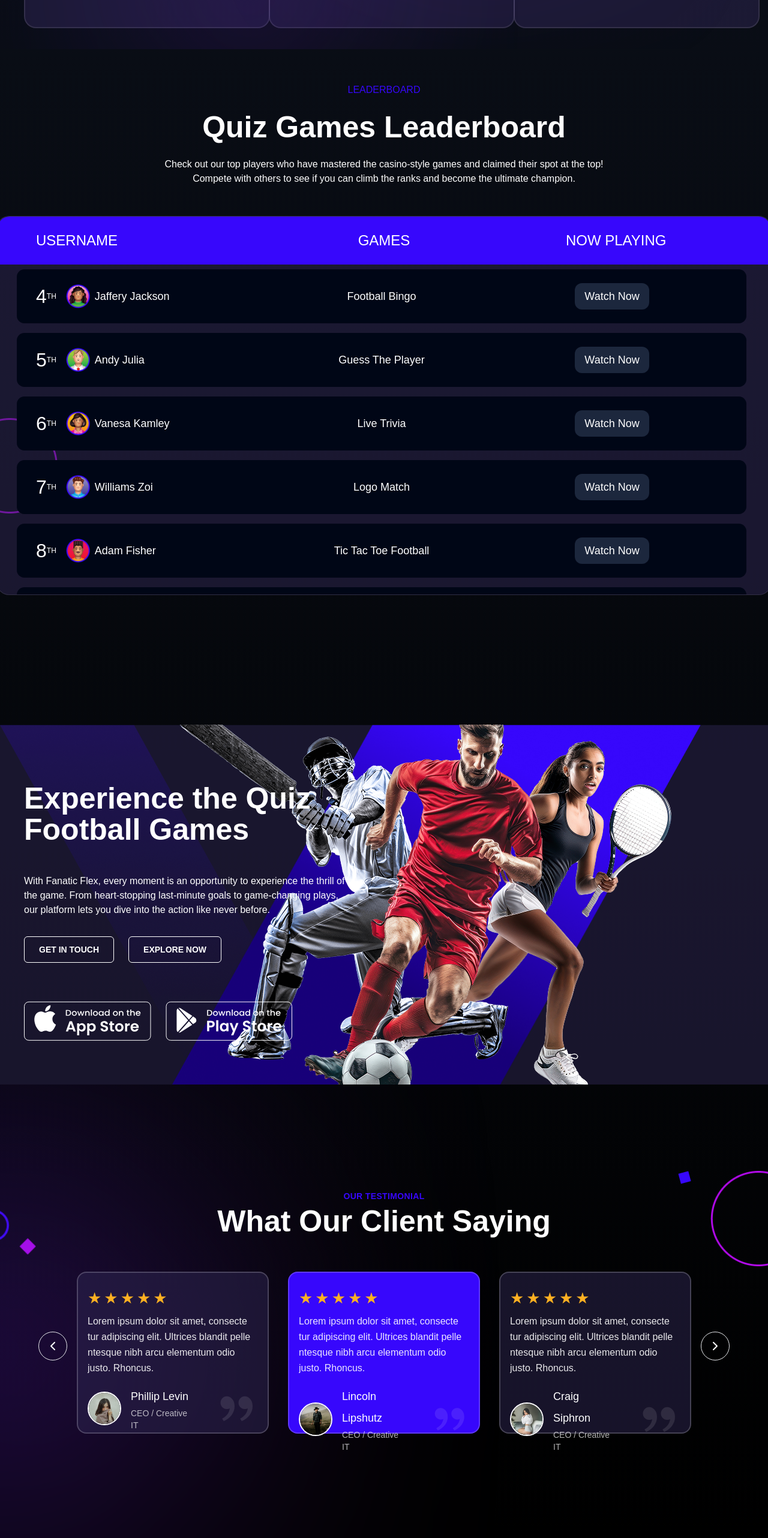
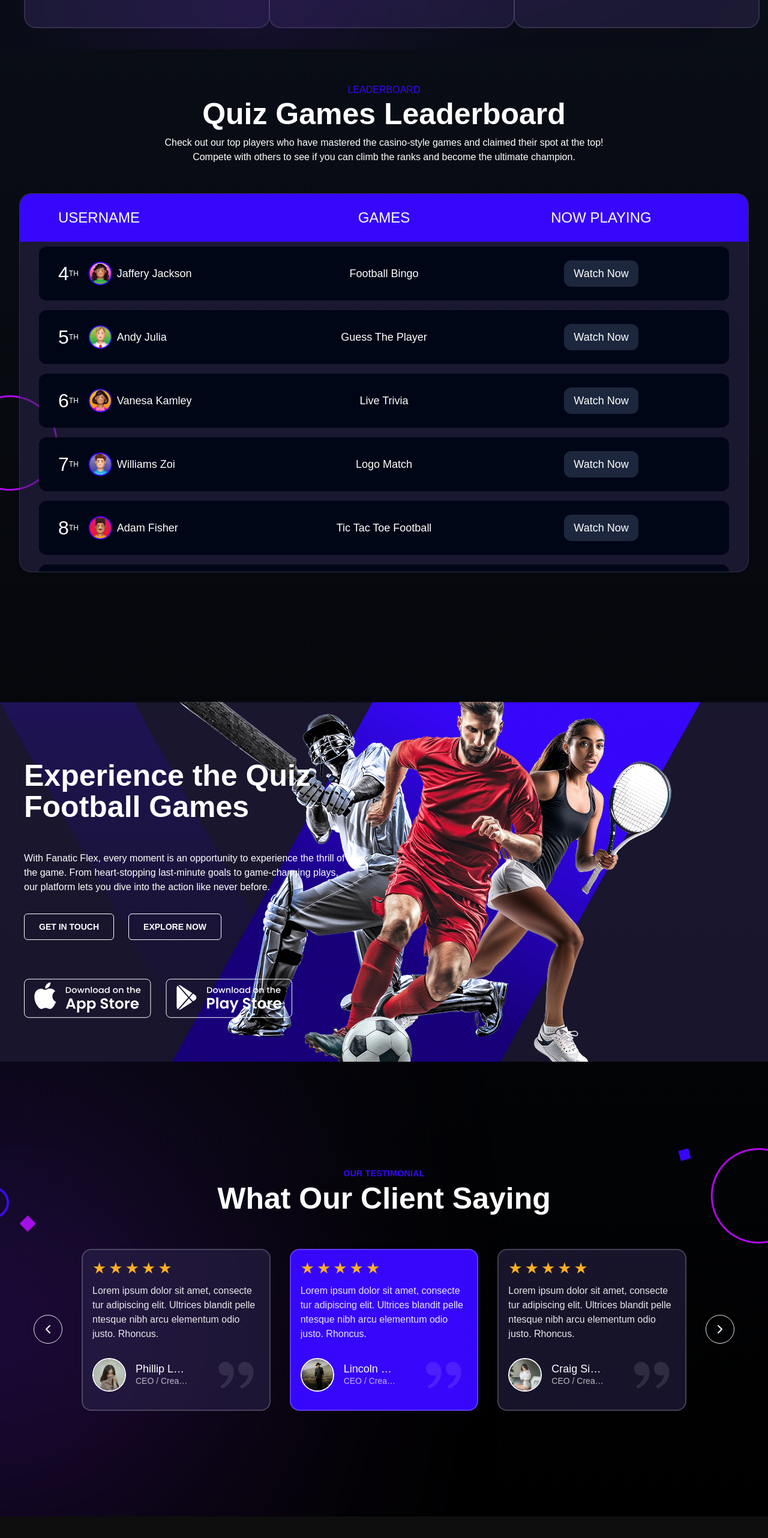
Before and after one commit to Ibraz94/futbol-quiz, a Next.js app: page / in a window 1280 px wide. Shown: the part 2100-4664 px from the top of the page at 60% size. Built offline with nearby package versions, Linux system fonts and the light colour scheme; a web font is replaced by a local one.

Commit message:
apply responsiveness on leaderboard and testimonials components

```diff
--- a/components/LeaderBoard.tsx
+++ b/components/LeaderBoard.tsx
@@ -99,66 +99,99 @@ const Leaderboards = () => {
   };
 
   return (
-    <section className="flex flex-col items-center justify-center py-12 xl:py-2 relative">
-      {/* Static Background Elements */}
-      <div className="absolute inset-0">
+    <section className="flex flex-col items-center justify-center py-8 lg:py-12 xl:py-2 relative px-4 sm:px-6 lg:px-8">
+      {/* Static Background Elements - Hidden on mobile */}
+      <div className="absolute inset-0 hidden lg:block">
         <Image src="/circle-2.png" alt="circle-2" width={160} height={100} className="absolute bottom-36 -left-16" />
         <Image src="/Box-2.png" alt="box-2" width={22} height={10} className="absolute bottom-72 left-32" />
       </div>
 
       {/* Animated Content */}
-      <div ref={ref} className="relative z-10">
+      <div ref={ref} className="relative z-10 w-full max-w-7xl">
         <motion.div
           initial="hidden"
           animate={isInView ? "visible" : "hidden"}
           variants={headingVariants}
+          className="text-center mb-8 lg:mb-12"
         >
-          <h2 className="text-center text-base font-normal text-accent uppercase">leaderboard</h2>
-          <h1 className="text-center text-[50px] font-semibold">Quiz Games Leaderboard</h1>
-          <p className="text-center font-light text-base">Check out our top players who have mastered the casino-style games and claimed their spot at the top!<br /> Compete with others to see if you can climb the ranks and become the ultimate champion.</p>
+          <h2 className="text-sm sm:text-base font-normal text-accent uppercase mb-2">leaderboard</h2>
+          <h1 className="text-2xl sm:text-3xl lg:text-4xl xl:text-[50px] font-semibold mb-4">Quiz Games Leaderboard</h1>
+          <p className="text-sm sm:text-base font-light max-w-4xl mx-auto leading-relaxed">
+            Check out our top players who have mastered the casino-style games and claimed their spot at the top!
+            <br className="hidden sm:block" />
+            Compete with others to see if you can climb the ranks and become the ultimate champion.
+          </p>
         </motion.div>
 
         <motion.div
-          className="w-[1290px] bg-[#2F265380] rounded-[20px] mt-[50px] border border-white/10"
+          className="w-full bg-[#2F265380] rounded-lg lg:rounded-[20px] border border-white/10 overflow-hidden"
           initial="hidden"
           animate={isInView ? "visible" : "hidden"}
           variants={tableVariants}
         >
-          <div className='bg-[#3707FC] rounded-t-[20px] z-10'>
-            <div className='text-2xl font-medium uppercase flex items-center justify-between px-16 py-6'>
+          {/* Header - Desktop */}
+          <div className='bg-[#3707FC] rounded-t-lg lg:rounded-t-[20px] z-10 hidden md:block'>
+            <div className='text-lg lg:text-xl xl:text-2xl font-medium uppercase flex items-center justify-between px-4 lg:px-8 xl:px-16 py-4 lg:py-6'>
               <div className="flex-1 text-left">username</div>
               <div className="flex-1 text-center">Games</div>
               <div className="flex-1 text-center">Now Playing</div>
             </div>
           </div>
-          <div className="max-h-[550px] overflow-y-auto scrollbar-thin scrollbar-thumb-purple scrollbar-track-dark pr-2">
+
+          {/* Scrollable Content */}
+          <div className="max-h-[400px] sm:max-h-[500px] lg:max-h-[550px] overflow-y-auto scrollbar-thin scrollbar-thumb-purple scrollbar-track-dark">
             {leaderboard.map((item, index) => (
               <motion.div
                 key={index}
-                className='px-8 py-2'
+                className='px-2 sm:px-4 lg:px-8 py-1 lg:py-2'
                 custom={index}
                 variants={itemVariants}
               >
-                <div className='bg-[#000616] h-[90px] rounded-[12.48px]'>
-                  <div className='flex items-center justify-between px-8 py-3 h-full'>
-                    <div className='flex items-center justify-start gap-4 flex-1'>
-                      <div className='flex items-center justify-center text-[32px] font-medium'>
+                {/* Desktop Layout */}
+                <div className='bg-[#000616] rounded-lg lg:rounded-[12.48px] hidden md:block'>
+                  <div className='flex items-center justify-between px-4 lg:px-8 py-3 lg:py-4 h-full min-h-[70px] lg:min-h-[90px]'>
+                    <div className='flex items-center justify-start gap-2 lg:gap-4 flex-1'>
+                      <div className='flex items-center justify-center text-lg lg:text-2xl xl:text-[32px] font-medium'>
                         {item.position}
                         <span className='text-xs font-light'>TH</span>
                       </div>
-                      <div className='flex items-center justify-center gap-2 text-lg font-normal'>
-                        <Image src={item.image} alt={item.name} width={40} height={40} />
-                        {item.name}
+                      <div className='flex items-center justify-center gap-2 text-sm lg:text-lg font-normal'>
+                        <Image src={item.image} alt={item.name} width={32} height={32} className="lg:w-10 lg:h-10" />
+                        <span className="truncate">{item.name}</span>
                       </div>
                     </div>
-                    <div className='flex items-center justify-center text-lg font-normal flex-1'>
-                      {item.games}
+                    <div className='flex items-center justify-center text-sm lg:text-lg font-normal flex-1'>
+                      <span className="text-center">{item.games}</span>
                     </div>
                     <div className='flex items-center justify-center flex-1'>
-                      <button className='text-lg font-normal bg-[#1C273D] rounded-xl px-4 py-2'>
+                      <button className='text-sm lg:text-lg font-normal bg-[#1C273D] rounded-lg lg:rounded-xl px-3 lg:px-4 py-2 hover:bg-[#2A3749] transition-colors'>
                         {item.nowPlaying}
                       </button>
                     </div>
+                  </div>
+                </div>
+
+                {/* Mobile Layout */}
+                <div className='bg-[#000616] rounded-lg p-4 md:hidden'>
+                  <div className='flex items-center justify-between mb-3'>
+                    <div className='flex items-center gap-3'>
+                      <div className='flex items-center justify-center text-xl font-medium'>
+                        {item.position}
+                        <span className='text-xs font-light'>TH</span>
+                      </div>
+                      <div className='flex items-center gap-2'>
+                        <Image src={item.image} alt={item.name} width={32} height={32} />
+                        <span className="text-sm font-normal">{item.name}</span>
+                      </div>
+                    </div>
+                  </div>
+                  <div className='flex items-center justify-between'>
+                    <div className='text-sm text-gray-300'>
+                      <span className="font-medium">Game: </span>{item.games}
+                    </div>
+                    <button className='text-sm font-normal bg-[#1C273D] rounded-lg px-3 py-1.5 hover:bg-[#2A3749] transition-colors'>
+                      {item.nowPlaying}
+                    </button>
                   </div>
                 </div>
               </motion.div>
--- a/components/Testimonials.tsx
+++ b/components/Testimonials.tsx
@@ -58,7 +58,7 @@ const Testimonials = () => {
         return Array.from({ length: 5 }, (_, index) => (
             <span
                 key={index}
-                className={`text-[26px] ${index < rating ? "text-[#FDB022]" : "text-gray-400"
+                className={`text-lg sm:text-xl lg:text-[26px] ${index < rating ? "text-[#FDB022]" : "text-gray-400"
                     }`}
             >
                 ★
@@ -111,9 +111,9 @@ const Testimonials = () => {
     };
 
     return (
-        <section className="relative overflow-hidden py-44">
-            {/* Static Background Elements */}
-            <div className="absolute inset-0">
+        <section className="relative overflow-hidden py-16 sm:py-24 lg:py-44">
+            {/* Static Background Elements - Hidden on mobile for better performance */}
+            <div className="absolute inset-0 hidden lg:block">
                 <Image src="/circle-2.png" alt="circle-2" width={160} height={100} className="absolute top-36 -right-16" />
                 <Image src="/Box-2.png" alt="box-2" width={22} height={10} className="absolute top-36 right-32" />
                 <Image src="/box-1.png" alt="box-1" width={28} height={10} className="absolute top-64 left-8" />
@@ -123,36 +123,107 @@ const Testimonials = () => {
             </div>
 
             {/* Animated Content */}
-            <div ref={ref} className="container mx-auto px-6 relative z-10">
+            <div ref={ref} className="container mx-auto px-4 sm:px-6 lg:px-8 relative z-10">
                 {/* Header */}
                 <motion.div
-                    className="text-center mb-16"
+                    className="text-center mb-8 sm:mb-12 lg:mb-16"
                     initial="hidden"
                     animate={isInView ? "visible" : "hidden"}
                     variants={headingVariants}
                 >
-                    <p className="text-accent text-sm font-semibold tracking-wide uppercase mb-3">
+                    <p className="text-accent text-xs sm:text-sm font-semibold tracking-wide uppercase mb-2 sm:mb-3">
                         OUR TESTIMONIAL
                     </p>
-                    <h2 className="text-4xl md:text-[50px] font-semibold text-white mb-4">
+                    <h2 className="text-2xl sm:text-3xl md:text-4xl lg:text-[50px] font-semibold text-white mb-4">
                         What Our Client Saying
                     </h2>
                 </motion.div>
 
                 {/* Testimonials Container */}
                 <motion.div
-                    className="relative mx-auto"
+                    className="relative mx-auto max-w-7xl"
                     initial="hidden"
                     animate={isInView ? "visible" : "hidden"}
                     variants={cardsContainerVariants}
                 >
-                    {/* Navigation Buttons */}
+                    {/* Testimonial Cards */}
+                    {/* Mobile: Single card view */}
+                    <div className="block md:hidden relative">
+                        {/* Navigation Buttons for Mobile */}
                         <motion.button
                             initial={{ opacity: 0, x: -20 }}
                             animate={isInView ? { opacity: 1, x: 0 } : { opacity: 0, x: -20 }}
                             transition={{ delay: 1.2, duration: 0.5 }}
                             onClick={prevTestimonial}
-                        className="absolute left-0 top-[100px] -translate-y-1/2 -translate-x-4 z-20 w-12 h-12 border hover:bg-accent hover:border-none rounded-full flex items-center justify-center text-white transition-all duration-300 hover:scale-110"
+                            className="absolute left-2 top-[80px] -translate-y-1/2 z-20 w-10 h-10 sm:w-12 sm:h-12 border hover:bg-accent hover:border-none rounded-full flex items-center justify-center text-white transition-all duration-300 hover:scale-110"
+                        >
+                            <ChevronLeft className="w-4 h-4 sm:w-6 sm:h-6" />
+                        </motion.button>
+
+                        <motion.button
+                            initial={{ opacity: 0, x: 20 }}
+                            animate={isInView ? { opacity: 1, x: 0 } : { opacity: 0, x: 20 }}
+                            transition={{ delay: 1.2, duration: 0.5 }}
+                            onClick={nextTestimonial}
+                            className="absolute right-2 top-[80px] -translate-y-1/2 z-20 w-10 h-10 sm:w-12 sm:h-12 border hover:bg-accent hover:border-none rounded-full flex items-center justify-center text-white transition-all duration-300 hover:scale-110"
+                        >
+                            <ChevronRight className="w-4 h-4 sm:w-6 sm:h-6" />
+                        </motion.button>
+
+                        <motion.div
+                            variants={cardVariants}
+                            className="bg-accent border-2 border-white/20 text-white rounded-2xl p-4 sm:p-6 mx-8 sm:mx-12"
+                        >
+                            {/* Star Rating */}
+                            <div className="flex gap-1 mb-4">
+                                {renderStars(testimonials[currentIndex].rating)}
+                            </div>
+
+                            {/* Content */}
+                            <p className="text-white/90 text-sm sm:text-base leading-relaxed mb-6">
+                                {testimonials[currentIndex].content}
+                            </p>
+
+                            {/* Profile */}
+                            <div className="flex items-center gap-3 sm:gap-4">
+                                <div className="w-12 h-12 sm:w-14 sm:h-14 rounded-full overflow-hidden border-2 border-white flex-shrink-0">
+                                    <Image
+                                        src={testimonials[currentIndex].image}
+                                        alt={testimonials[currentIndex].name}
+                                        width={56}
+                                        height={56}
+                                        className="w-full h-full object-cover"
+                                    />
+                                </div>
+                                <div className="flex-1 min-w-0">
+                                    <h4 className="text-white font-medium text-base sm:text-lg truncate">
+                                        {testimonials[currentIndex].name}
+                                    </h4>
+                                    <p className="text-white/70 text-sm truncate">
+                                        {testimonials[currentIndex].title}
+                                    </p>
+                                </div>
+                                <div className="flex-shrink-0">
+                                    <Image src="/double-quotes.svg"
+                                        alt="quote"
+                                        width={40}
+                                        height={40}
+                                        className="sm:w-16 sm:h-16"
+                                    />
+                                </div>
+                            </div>
+                        </motion.div>
+                    </div>
+
+                    {/* Desktop: Multi-card view */}
+                    <div className="hidden md:block relative">
+                        {/* Navigation Buttons for Desktop */}
+                        <motion.button
+                            initial={{ opacity: 0, x: -20 }}
+                            animate={isInView ? { opacity: 1, x: 0 } : { opacity: 0, x: -20 }}
+                            transition={{ delay: 1.2, duration: 0.5 }}
+                            onClick={prevTestimonial}
+                            className="absolute left-0 lg:-left-4 top-[110px] -translate-y-1/2 z-20 w-12 h-12 border hover:bg-accent hover:border-none rounded-full flex items-center justify-center text-white transition-all duration-300 hover:scale-110"
                         >
                             <ChevronLeft className="w-6 h-6" />
                         </motion.button>
@@ -162,36 +233,34 @@ const Testimonials = () => {
                             animate={isInView ? { opacity: 1, x: 0 } : { opacity: 0, x: 20 }}
                             transition={{ delay: 1.2, duration: 0.5 }}
                             onClick={nextTestimonial}
-                        className="absolute right-0 top-[100px] -translate-y-1/2 translate-x-4 z-20 w-12 h-12 border hover:bg-accent hover:border-none rounded-full flex items-center justify-center text-white transition-all duration-300 hover:scale-110"
+                            className="absolute right-0 lg:-right-4 top-[110px] -translate-y-1/2 z-20 w-12 h-12 border hover:bg-accent hover:border-none rounded-full flex items-center justify-center text-white transition-all duration-300 hover:scale-110"
                         >
                             <ChevronRight className="w-6 h-6" />
                         </motion.button>
 
-                    {/* Testimonial Cards */}
-                    <div className="flex justify-center items-center gap-8 px-16">
+                        <div className="flex justify-center items-center gap-4 lg:gap-8 px-4 lg:px-16">
                             {testimonials.map((testimonial, index) => (
                                 <motion.div
                                     key={testimonial.id}
                                     variants={cardVariants}
                                     className={`
-                                relative w-[370px] h-[270px] rounded-2xl p-4 transition-all duration-500 ease-in-out cursor-pointer
+                                    relative w-full max-w-[280px] lg:max-w-[370px] h-[240px] lg:h-[270px] rounded-2xl p-3 lg:p-4 transition-all duration-500 ease-in-out cursor-pointer
                                    ${getCardStyle(index)}`}
                                     onClick={() => setCurrentIndex(index)}
                                 >
                                     {/* Star Rating */}
-                                <div className="flex gap-1">
+                                    <div className="flex gap-1 mb-3">
                                         {renderStars(testimonial.rating)}
                                     </div>
 
                                     {/* Content */}
-                                <p className="text-white/90 text-base leading-relaxed mb-4 line-clamp-4">
+                                    <p className="text-white/90 text-sm lg:text-base leading-relaxed mb-4 line-clamp-3 lg:line-clamp-4">
                                         {testimonial.content}
                                     </p>
 
                                     {/* Profile */}
-                                <div className="flex items-center gap-4 mt-auto">
-                                    <div>
-                                        <div className="w-14 h-14 rounded-full overflow-hidden border-2 border-white">
+                                    <div className="flex items-center gap-3 lg:gap-4 mt-auto">
+                                        <div className="w-12 h-12 lg:w-14 lg:h-14 rounded-full overflow-hidden border-2 border-white flex-shrink-0">
                                             <Image
                                                 src={testimonial.image}
                                                 alt={testimonial.name}
@@ -200,24 +269,42 @@ const Testimonials = () => {
                                                 className="w-full h-full object-cover"
                                             />
                                         </div>
-                                    </div>
-                                    <div className="flex gap-10 items-center">
-                                        <div>
-                                            <h4 className="text-white font-medium text-[18px]">
+                                        <div className="flex gap-2 lg:gap-10 items-center flex-1 min-w-0">
+                                            <div className="flex-1 min-w-0">
+                                                <h4 className="text-white font-medium text-sm lg:text-[18px] truncate">
                                                     {testimonial.name}
                                                 </h4>
-                                            <p className="text-white/70 text-sm">
+                                                <p className="text-white/70 text-xs lg:text-sm truncate">
                                                     {testimonial.title}
                                                 </p>
                                             </div>
+                                            <div className="flex-shrink-0">
                                                 <Image src="/double-quotes.svg"
                                                     alt="quote"
-                                            width={80}
-                                            height={80}
+                                                    width={60}
+                                                    height={60}
+                                                    className="lg:w-20 lg:h-20"
                                                 />
                                             </div>
                                         </div>
+                                    </div>
                                 </motion.div>
+                            ))}
+                        </div>
+                    </div>
+
+                    {/* Dots Indicator for Mobile */}
+                    <div className="flex justify-center gap-2 mt-6 md:hidden">
+                        {testimonials.map((_, index) => (
+                            <button
+                                key={index}
+                                onClick={() => setCurrentIndex(index)}
+                                className={`w-3 h-3 rounded-full transition-all duration-300 ${
+                                    index === currentIndex
+                                        ? 'bg-accent scale-110'
+                                        : 'bg-white/30 hover:bg-white/50'
+                                }`}
+                            />
                         ))}
                     </div>
                 </motion.div>
```
Lines whose indentation alone changed are shown as unchanged.
